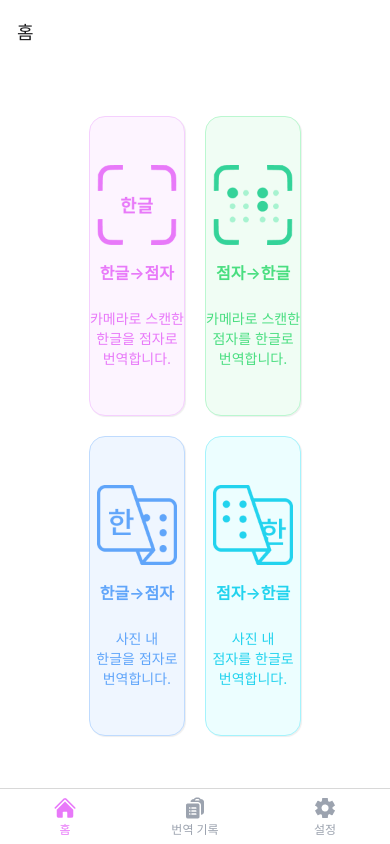
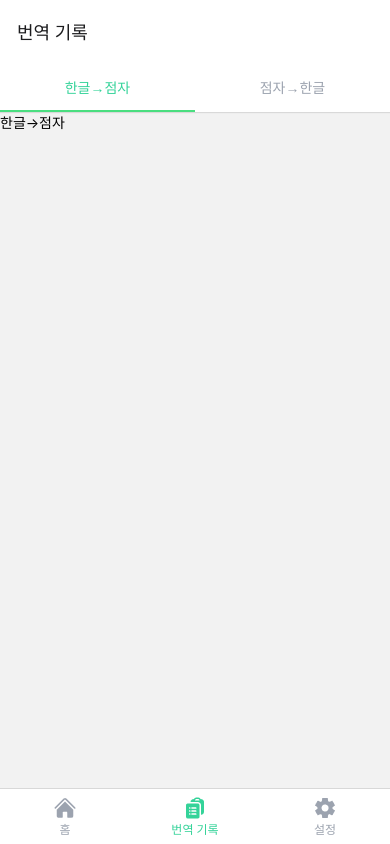
Before and after one commit to HyunJinNo/braille-translator, a React Native app: screen /topTabs in a window 390 px wide. Built offline with nearby package versions, Linux system fonts and the light colour scheme.

Commit message:
feat: TopTabs 컴포넌트 생성

```diff
--- a/src/app/routes/BottomTabs.tsx
+++ b/src/app/routes/BottomTabs.tsx
@@ -2,10 +2,10 @@ import { createBottomTabNavigator } from '@react-navigation/bottom-tabs';
 import { RootStackParamList } from './navigationTypes';
 import { HomeScreen } from '@src/pages/home';
 import { SettingScreen } from '@src/pages/setting';
-import { HistoryScreen } from '@src/pages/history';
 import { tw } from '@src/shared/lib/utils';
 import { HistoryIcon, HomeIcon, SettingIcon } from '@src/shared/ui/icon';
 import { COLOR } from '@src/shared/config';
+import { TopTabs } from './TopTabs';
 
 const Tab = createBottomTabNavigator<RootStackParamList>();
 
@@ -30,8 +30,8 @@ export const BottomTabs = () => {
         }}
       />
       <Tab.Screen
-        name="History"
-        component={HistoryScreen}
+        name="topTabs"
+        component={TopTabs}
         options={{
           title: '번역 기록',
           tabBarActiveTintColor: COLOR['green-400'],
--- /dev/null
+++ b/src/app/routes/TopTabs.tsx
@@ -0,0 +1,35 @@
+import { createMaterialTopTabNavigator } from '@react-navigation/material-top-tabs';
+import { RootStackParamList } from './navigationTypes';
+import {
+  BrailleToHangulHistoryScreen,
+  HangulToBrailleHistoryScreen,
+} from '@src/pages/history';
+import { tw } from '@src/shared/lib/utils';
+import { COLOR } from '@src/shared/config';
+
+const Tab = createMaterialTopTabNavigator<RootStackParamList>();
+
+export const TopTabs = () => {
+  return (
+    <Tab.Navigator
+      initialRouteName="HangulToBrailleHistory"
+      screenOptions={{
+        tabBarStyle: tw`h-12`,
+        tabBarLabelStyle: tw`text-sm`,
+        tabBarIndicatorStyle: tw`bg-green-400`,
+        tabBarActiveTintColor: COLOR['green-400'],
+        tabBarInactiveTintColor: COLOR['gray-400'],
+      }}>
+      <Tab.Screen
+        name="HangulToBrailleHistory"
+        component={HangulToBrailleHistoryScreen}
+        options={{ title: '한글→점자' }}
+      />
+      <Tab.Screen
+        name="BrailleToHangulHistory"
+        component={BrailleToHangulHistoryScreen}
+        options={{ title: '점자→한글' }}
+      />
+    </Tab.Navigator>
+  );
+};
--- a/src/app/routes/navigationTypes.ts
+++ b/src/app/routes/navigationTypes.ts
@@ -3,8 +3,10 @@ import { NativeStackNavigationProp } from '@react-navigation/native-stack';
 
 export type RootStackParamList = {
   BottomTabs: undefined;
+  topTabs: undefined;
   Home: undefined;
-  History: undefined;
+  HangulToBrailleHistory: undefined;
+  BrailleToHangulHistory: undefined;
   Setting: undefined;
   PictureTranslation: { headerTitle: string };
   RealTimeTranslation: { headerTitle: string };
--- a/src/pages/history/index.ts
+++ b/src/pages/history/index.ts
@@ -1 +1,2 @@
-export { HistoryScreen } from './ui/HistoryScreen';
+export { BrailleToHangulHistoryScreen } from './ui/BrailleToHangulHistoryScreen';
+export { HangulToBrailleHistoryScreen } from './ui/HangulToBrailleHistoryScreen';
--- /dev/null
+++ b/src/pages/history/ui/BrailleToHangulHistoryScreen.tsx
@@ -0,0 +1,9 @@
+import { Text, View } from 'react-native';
+
+export const BrailleToHangulHistoryScreen = () => {
+  return (
+    <View>
+      <Text>점자→한글</Text>
+    </View>
+  );
+};
--- /dev/null
+++ b/src/pages/history/ui/HangulToBrailleHistoryScreen.tsx
@@ -0,0 +1,9 @@
+import { Text, View } from 'react-native';
+
+export const HangulToBrailleHistoryScreen = () => {
+  return (
+    <View>
+      <Text>한글→점자</Text>
+    </View>
+  );
+};
--- a/src/pages/history/ui/HistoryScreen.tsx
+++ /dev/null
@@ -1,9 +0,0 @@
-import { Text, View } from 'react-native';
-
-export const HistoryScreen = () => {
-  return (
-    <View>
-      <Text>History</Text>
-    </View>
-  );
-};
```
